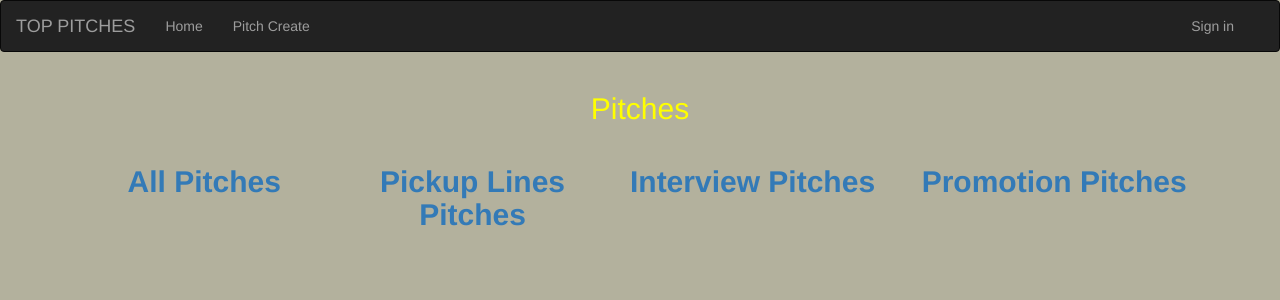
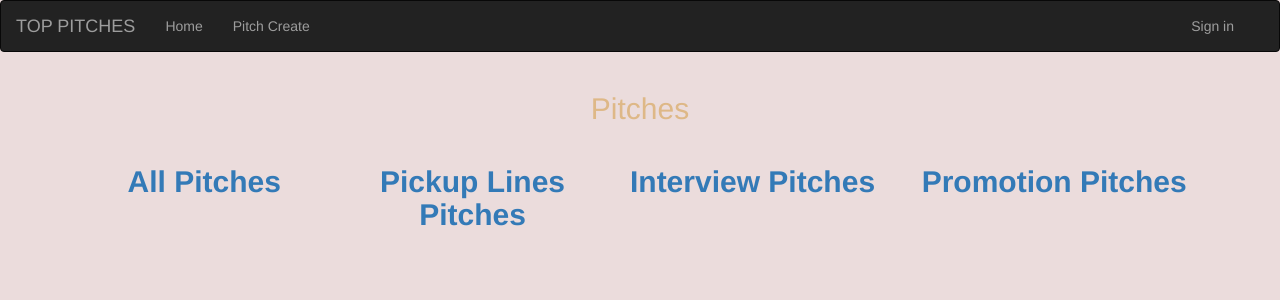
Before and after one commit to martinmandina/One-MInute-Pitch, a Flask app: page / in a window 1280 px wide. Shown: the top 300 px of the page. Run offline with Flask 2, Linux system fonts and the light colour scheme; data that the repository does not hold is empty; some libraries are stand-ins or nearby versions.

Commit message:
change styling

```diff
--- a/app/static/css/index.css
+++ b/app/static/css/index.css
@@ -1,4 +1,4 @@
 body {
-    background: rgb(179, 177, 157);
-    color: yellow;
+    background: #ebdcdc;
+    color: burlywood;
 }
--- a/manage.py
+++ b/manage.py
@@ -5,7 +5,7 @@ from app.models import User,Pitch,Comment
 from  flask_migrate import Migrate, MigrateCommand
 
 # Creating app instance
-app = create_app('production')
+app = create_app('development')
 manager = Manager(app)
 migrate = Migrate(app,db)
 
```
